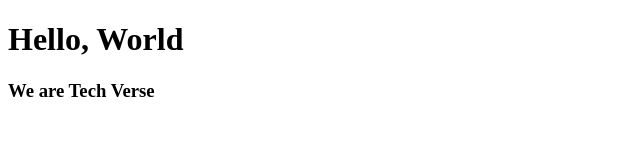
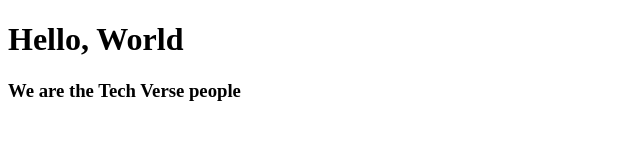
Before and after one commit to Marvie-03/Sandbox_TechVerse, a plain HTML site: page index.html in a window 1280 px wide. Shown: the whole page, without its empty margins (0-640 px from the left). Drawn offline with Linux system fonts and the light colour scheme.

Commit message:
Update index.html

```diff
--- a/index.html
+++ b/index.html
@@ -8,6 +8,6 @@
 </head>
 <body>
     <h1>Hello, World</h1>
-    <h3>We are Tech Verse</h3>
+    <h3>We are the Tech Verse people</h3>
 </body>
 </html>
```
